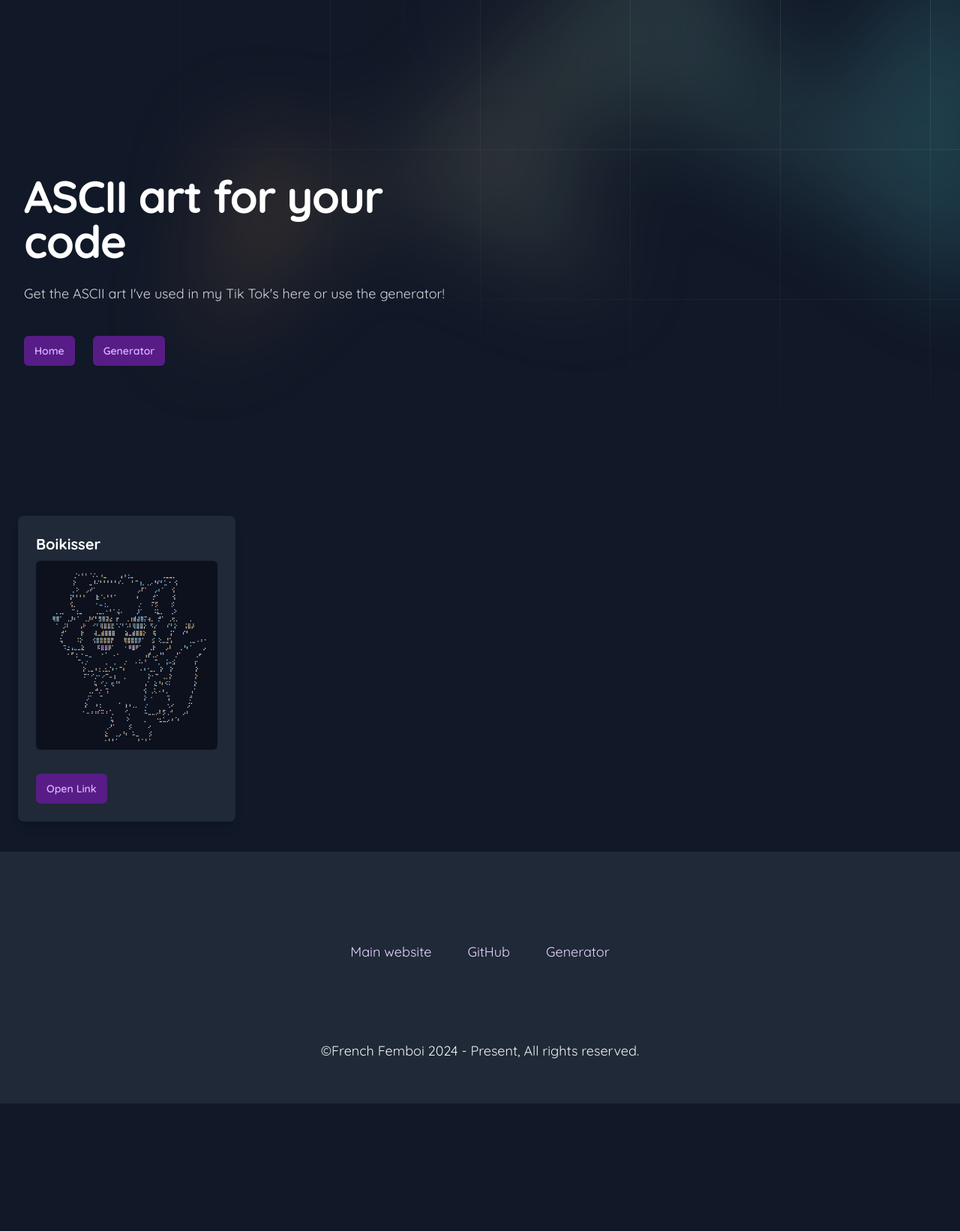
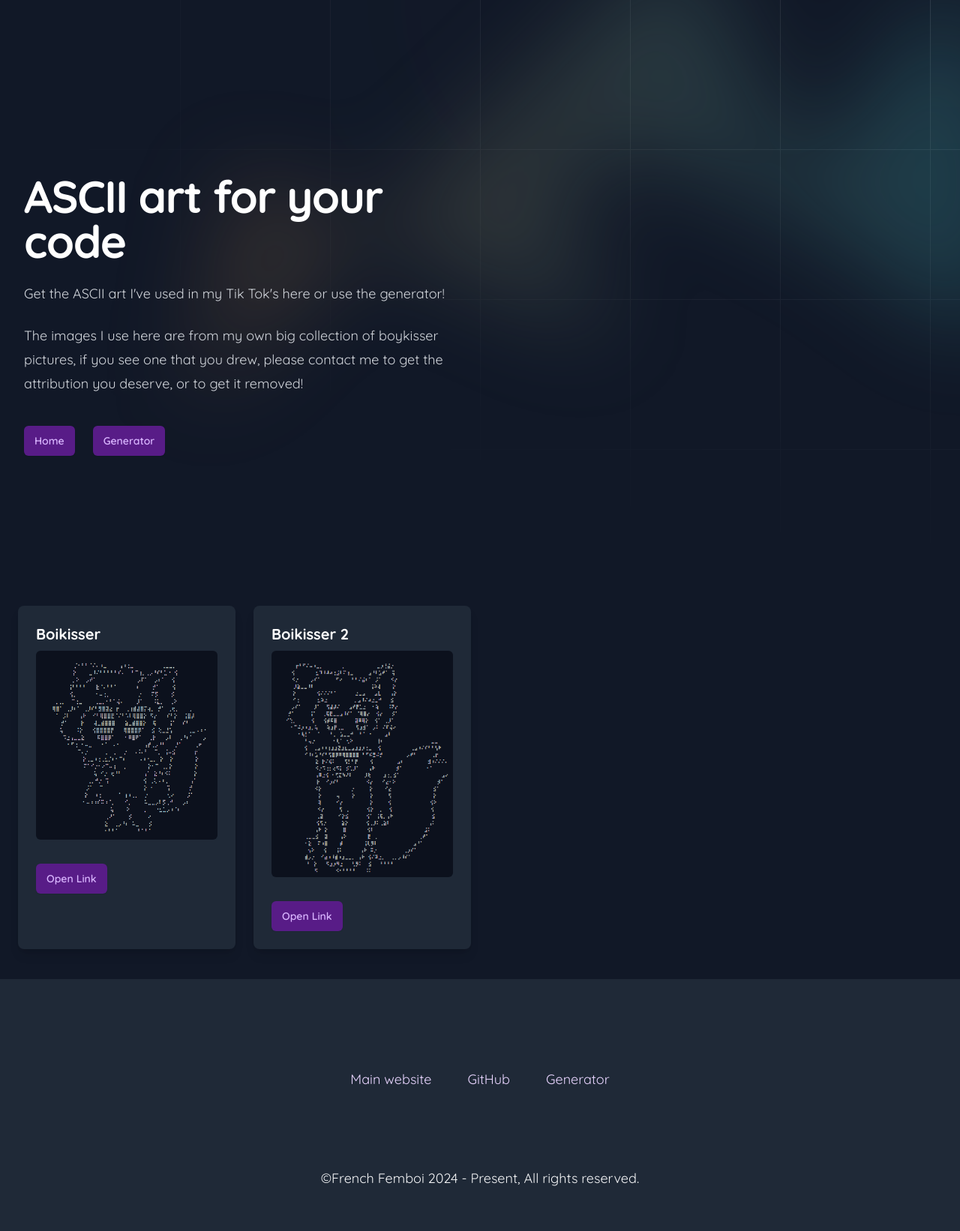
Before and after one commit to catpawzz/ascii, a PHP site: the page made by index.php in a window 1280 px wide. Shown: the whole page at 75% size. Before the commit the page ends 1472 px from the top, so only its background shows below. Run offline with PHP 8.4, Linux system fonts and the light colour scheme; style sheets or scripts are compiled from the project's sources.

Commit message:
Refactor generator.php and index.php
- Removed the "Home" link from generator.php
- Added a disclaimer about image attribution in index.php
- Added a new image and link in index.php

```diff
--- a/generator.php
+++ b/generator.php
@@ -211,7 +211,6 @@
                 <p class="mt-6 text-lg leading-8 text-gray-300">Generate ASCII art from your own images! The images are processed within your browser, and not uploaded to anywhere :3</p>
                 <p class="mt-6 text-lg leading-8 text-purple-300">v0.0.3</p>
                 <div class="mt-10 flex items-center gap-x-6">
-                    <a href="https://fembois.eu" class="rounded-md bg-purple-900 px-3.5 py-2.5 text-sm font-semibold text-purple-300 shadow-sm hover:bg-purple-800 focus-visible:outline focus-visible:outline-2 focus-visible:outline-offset-2 focus-visible:outline-purple-400">Home</a>
                     <a href="/" class="rounded-md bg-purple-900 px-3.5 py-2.5 text-sm font-semibold text-purple-300 shadow-sm hover:bg-purple-800 focus-visible:outline focus-visible:outline-2 focus-visible:outline-offset-2 focus-visible:outline-purple-400">Back</a>
                 </div>
             </div>
--- a/index.php
+++ b/index.php
@@ -79,6 +79,7 @@
           ASCII art for your code
         </h1>
         <p class="mt-6 text-lg leading-8 text-gray-300">Get the ASCII art I've used in my Tik Tok's here or use the generator!</p>
+        <p class="mt-6 text-lg leading-8 text-gray-300">The images I use here are from my own big collection of boykisser pictures, if you see one that you drew, please contact me to get the attribution you deserve, or to get it removed!</p>
         <div class="mt-10 flex items-center gap-x-6">
           <a href="https://fembois.eu" class="rounded-md bg-purple-900 px-3.5 py-2.5 text-sm font-semibold text-purple-300 shadow-sm hover:bg-purple-800 focus-visible:outline focus-visible:outline-2 focus-visible:outline-offset-2 focus-visible:outline-purple-400">Home</a>
           <a href="/generator" class="rounded-md bg-purple-900 px-3.5 py-2.5 text-sm font-semibold text-purple-300 shadow-sm hover:bg-purple-800 focus-visible:outline focus-visible:outline-2 focus-visible:outline-offset-2 focus-visible:outline-purple-400">Generator</a>
@@ -122,6 +123,11 @@
             <img src="preview/01.png" alt="Description of image" class="w-full h-auto rounded-md mb-4">
           <a href="generator?size=14&threshold=128&url=templates%2F01.jpg" class="mt-4 inline-block rounded-md bg-purple-900 px-3.5 py-2.5 mt-2 text-sm font-semibold text-purple-300 shadow-sm hover:bg-purple-800 focus-visible:outline focus-visible:outline-2 focus-visible:outline-offset-2 focus-visible:outline-purple-400">Open Link</a>
         </div>
+        <div class="bg-gray-800 rounded-lg shadow-lg p-6">
+          <h3 class="text-xl font-bold text-white mb-2">Boikisser 2</h3>
+            <img src="preview/02.png" alt="Description of image" class="w-full h-auto rounded-md mb-4">
+          <a href="generator?size=14&threshold=142&url=templates%2F02.png" class="mt-4 inline-block rounded-md bg-purple-900 px-3.5 py-2.5 mt-2 text-sm font-semibold text-purple-300 shadow-sm hover:bg-purple-800 focus-visible:outline focus-visible:outline-2 focus-visible:outline-offset-2 focus-visible:outline-purple-400">Open Link</a>
+        </div>
     </div>
   </div>
 
```
Also changed, not shown: preview/02.png (added), templates/02.png (added).
